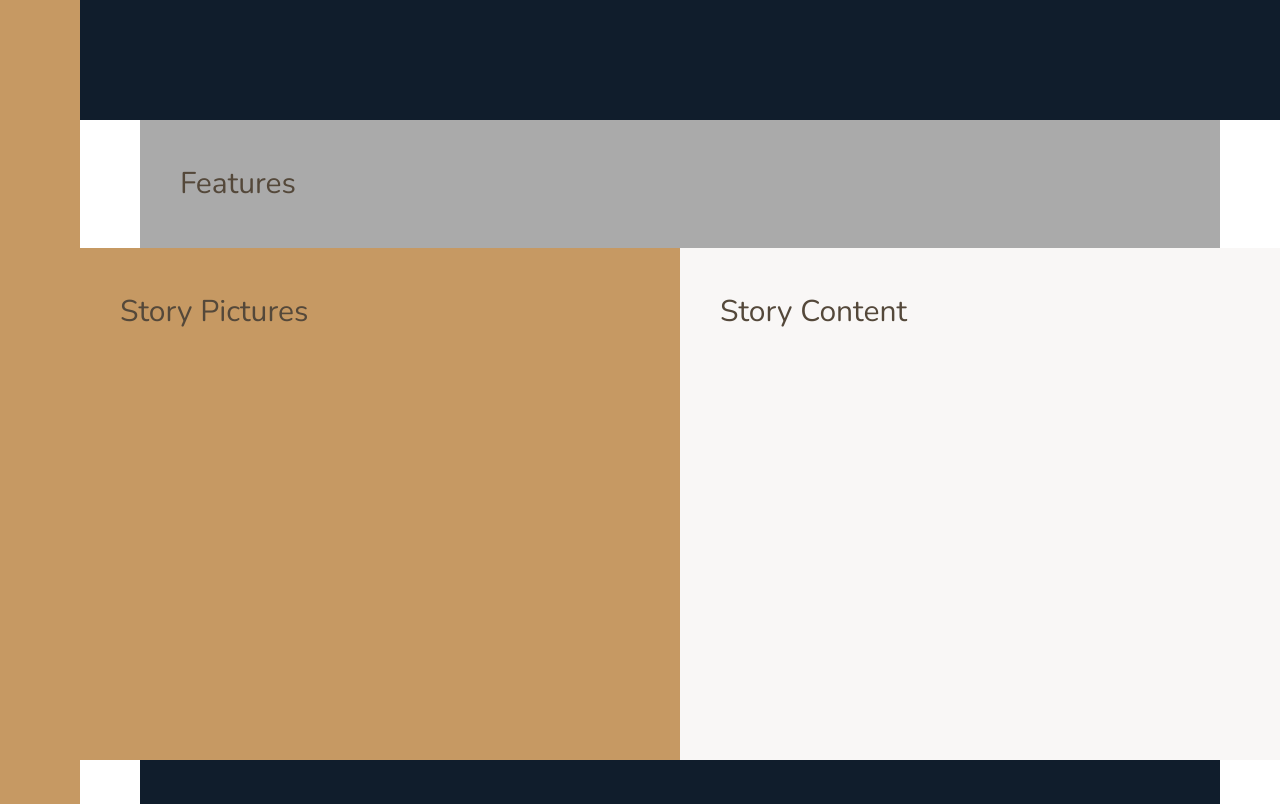
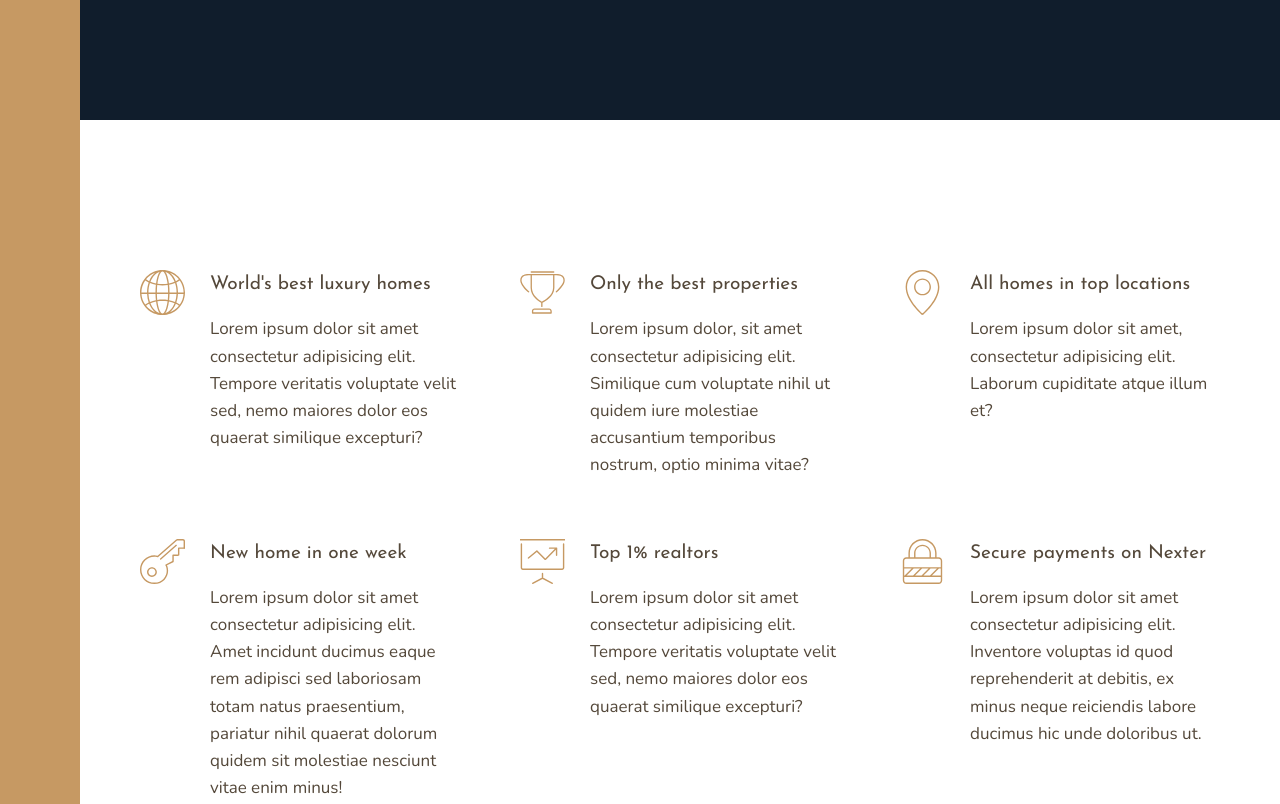
Before and after one commit to almacitunaberk/css_grid_practice, a website: page index.html in a window 1280 px wide. Shown: the part 520-1324 px from the top of the page. Drawn offline with nearby package versions, Linux system fonts and the light colour scheme.

Commit message:
Features section done

```diff
--- a/index.html
+++ b/index.html
@@ -15,7 +15,68 @@
     <div class="sidebar">Sidebar</div>
     <header class="header">Header</header>
     <div class="realtors">Realtors</div>
-    <section class="features">Features</section>
+    <section class="features">
+      <div class="feature">
+        <svg class="feature__icon">
+          <use xlink:href="img/sprite.svg#icon-global"></use>
+        </svg>
+        <h4 class="heading-4 heading-4--dark">World's best luxury homes</h4>
+        <p class="feature__text">
+          Lorem ipsum dolor sit amet consectetur adipisicing elit. Tempore veritatis voluptate velit sed, nemo maiores
+          dolor eos quaerat similique excepturi?
+        </p>
+      </div>
+      <div class="feature">
+        <svg class="feature__icon">
+          <use xlink:href="img/sprite.svg#icon-trophy"></use>
+        </svg>
+        <h4 class="heading-4 heading-4--dark">Only the best properties</h4>
+        <p class="feature__text">
+          Lorem ipsum dolor, sit amet consectetur adipisicing elit. Similique cum voluptate nihil ut quidem iure
+          molestiae accusantium temporibus nostrum, optio minima vitae?
+        </p>
+      </div>
+      <div class="feature">
+        <svg class="feature__icon">
+          <use xlink:href="img/sprite.svg#icon-map-pin"></use>
+        </svg>
+        <h4 class="heading-4 heading-4--dark">All homes in top locations</h4>
+        <p class="feature__text">
+          Lorem ipsum dolor sit amet, consectetur adipisicing elit. Laborum cupiditate atque illum et?
+        </p>
+      </div>
+      <div class="feature">
+        <svg class="feature__icon">
+          <use xlink:href="img/sprite.svg#icon-key"></use>
+        </svg>
+        <h4 class="heading-4 heading-4--dark">New home in one week</h4>
+        <p class="feature__text">
+          Lorem ipsum dolor sit amet consectetur adipisicing elit. Amet incidunt ducimus eaque rem adipisci sed
+          laboriosam totam natus praesentium, pariatur nihil quaerat dolorum quidem sit molestiae nesciunt vitae enim
+          minus!
+        </p>
+      </div>
+      <div class="feature">
+        <svg class="feature__icon">
+          <use xlink:href="img/sprite.svg#icon-presentation"></use>
+        </svg>
+        <h4 class="heading-4 heading-4--dark">Top 1% realtors</h4>
+        <p class="feature__text">
+          Lorem ipsum dolor sit amet consectetur adipisicing elit. Tempore veritatis voluptate velit sed, nemo maiores
+          dolor eos quaerat similique excepturi?
+        </p>
+      </div>
+      <div class="feature">
+        <svg class="feature__icon">
+          <use xlink:href="img/sprite.svg#icon-lock"></use>
+        </svg>
+        <h4 class="heading-4 heading-4--dark">Secure payments on Nexter</h4>
+        <p class="feature__text">
+          Lorem ipsum dolor sit amet consectetur adipisicing elit. Inventore voluptas id quod reprehenderit at debitis,
+          ex minus neque reiciendis labore ducimus hic unde doloribus ut.
+        </p>
+      </div>
+    </section>
     <div class="story__pictures">Story Pictures</div>
     <div class="story__content">Story Content</div>
     <section class="homes">Homes</section>
--- a/sass/_base.scss
+++ b/sass/_base.scss
@@ -43,9 +43,4 @@ body {
       [col-start] minmax(min-content, 14rem) [col-end]
     )
     [center-end] minmax(6rem, 1fr) [full-end];
-
-  & > * {
-    padding: 40px;
-    font-size: 3rem;
-  }
 }
--- a/sass/_features.scss
+++ b/sass/_features.scss
@@ -1,4 +1,32 @@
 .features {
-  background-color: $color-grey-light-2;
   grid-column: center-start / center-end;
+
+  margin: 15rem 0;
+
+  display: grid;
+  //grid-template-columns: repeat(3, 1fr);
+  grid-template-columns: repeat(auto-fit, minmax(25rem, 1fr));
+  grid-gap: 6rem;
+
+  align-items: start;
 }
+
+.feature {
+  display: grid;
+  grid-template-columns: min-content 1fr;
+  grid-column-gap: 2.5rem;
+  grid-row-gap: 1.5rem;
+
+  align-items: start;
+
+  &__icon {
+    height: 4.5rem;
+    width: 4.5rem;
+    fill: $color-primary;
+    grid-row: 1 / span 2;
+  }
+
+  &__text {
+    font-size: 1.7rem;
+  }
+}
--- a/sass/_typography.scss
+++ b/sass/_typography.scss
@@ -0,0 +1,29 @@
+%heading {
+  font-family: $font-display;
+  font-weight: 400;
+}
+
+.heading-1 {
+  @extend %heading;
+}
+
+.heading-2 {
+  @extend %heading;
+}
+
+.heading-3 {
+  @extend %heading;
+}
+
+.heading-4 {
+  @extend %heading;
+  font-size: 1.9rem;
+
+  &--light {
+    color: $color-grey-light-1;
+  }
+
+  &--dark {
+    color: $color-grey-dark-1;
+  }
+}
```
Also changed, not shown: css/style.css.
